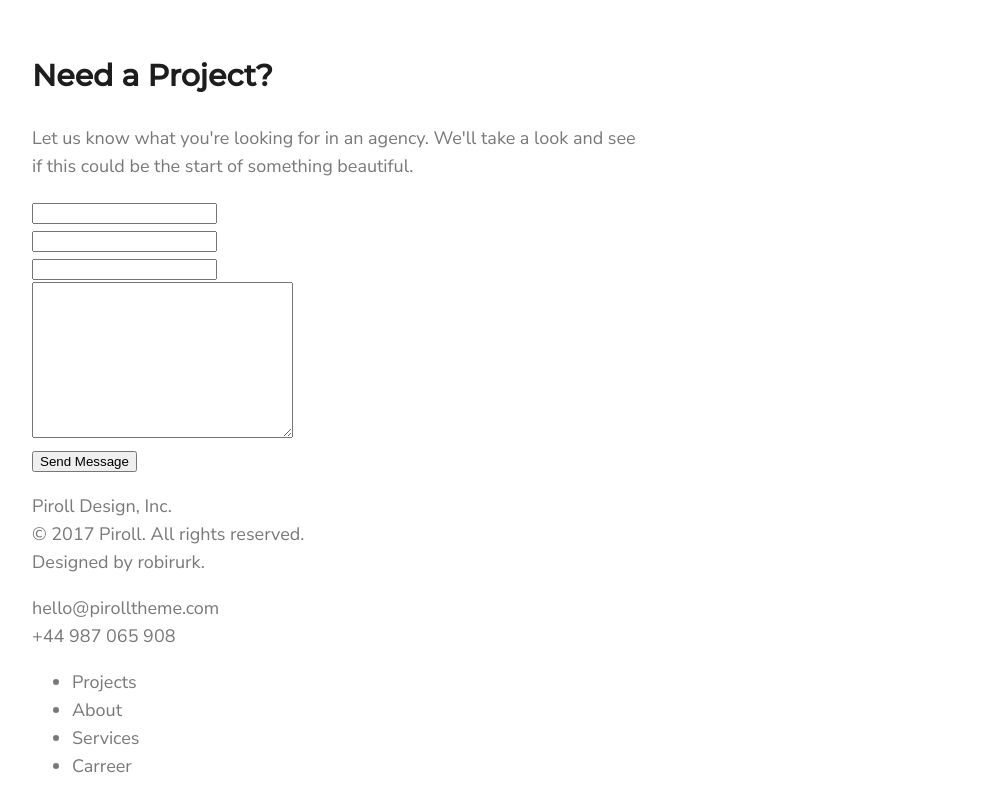
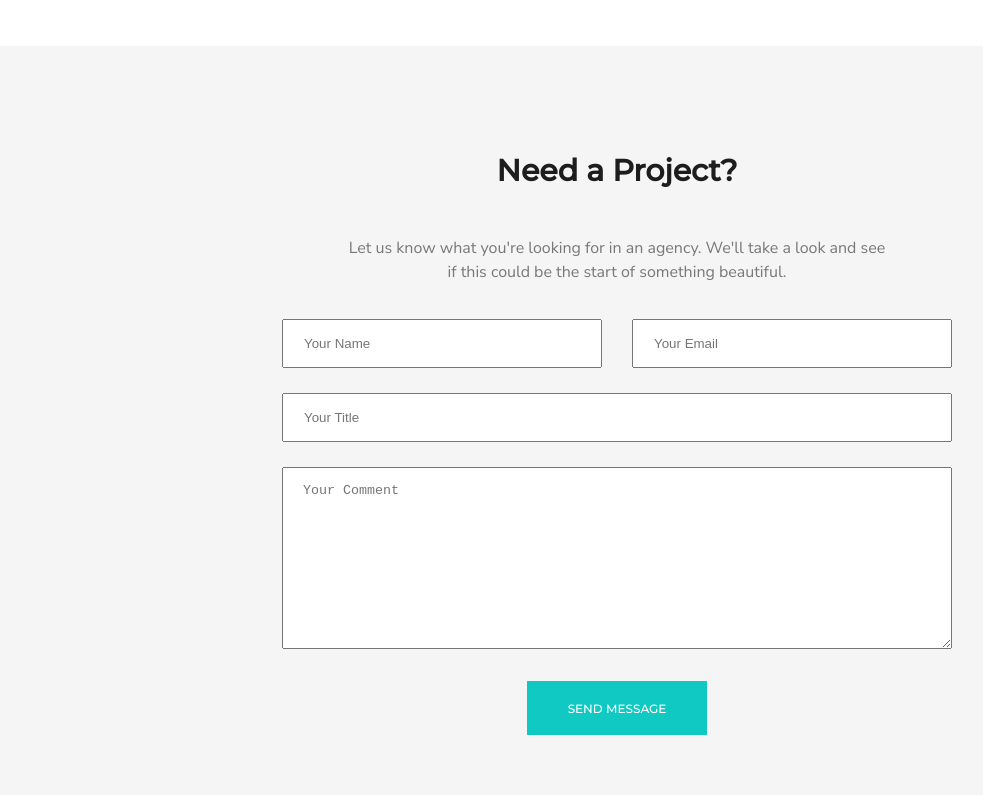
Before and after one commit to Illyya/Piroll, a plain HTML site: page index.html in a window 1280 px wide. Shown: the part 4880-5675 px from the top of the page, without its empty margins (23-1006 px from the left). Drawn offline with Linux system fonts and the light colour scheme.

Commit message:
form верстка

```diff
--- a/index.html
+++ b/index.html
@@ -141,11 +141,13 @@
             <h2>Need a Project?</h2>
             <p>Let us know what you're looking for in an agency. We'll take a look and see<br>if this could be the start of something beautiful.</p>
             <form action="" method="post">
-                <input type="text" name="name"><br>
-                <input type="email" name="email"><br>
-                <input type="text" name="title"><br>
-                <textarea name="coment" cols="30" rows="10"></textarea><br>
-                <input type="button" value="Send Message">
+                <div class="inputs-top">
+                    <input type="text" name="name" placeholder="Your Name">
+                    <input type="email" name="email" placeholder="Your Email">
+                </div>
+                <input type="text" name="title" placeholder="Your Title"><br>
+                <textarea name="coment" cols="30" rows="10" placeholder="Your Comment"></textarea><br>
+                <button type="submit" class="btn">Send Message</button>
             </form>
         </div>
     </div>
--- a/style.css
+++ b/style.css
@@ -412,3 +412,55 @@ h2 {
     height: 65px;
     background: url("img/clients/1.png") no-repeat;
 }
+
+.form {
+    background-color: #f5f5f5;
+    text-align: center;
+    padding: 95px 0 100px 0;
+}
+
+.form h2 {
+    margin-bottom: 35px;
+}
+
+.form p {
+    font-size: 16px;
+    line-height: 24px;
+    margin-bottom: 35px;
+}
+
+.form form {
+    font-size: 15px;
+    line-height: 24px;
+    max-width: 670px;
+    margin: 0 auto;
+}
+
+.form input,
+.form textarea {
+    padding: 15px 20px;
+    width: 100%;
+    margin-bottom: 25px;
+    box-sizing: border-box;
+}
+
+.inputs-top {
+    display: flex;
+    justify-content: space-between;
+    width: 100%;
+}
+
+.inputs-top input {
+    max-width: 320px;
+
+}
+
+form button {
+    font-family: 'Montserrat', sans-serif;
+    font-size: 12px;
+    line-height: 54px;
+    text-transform: uppercase;
+    color: #ffffff;
+    text-align: center;
+    border: none;
+}
```
